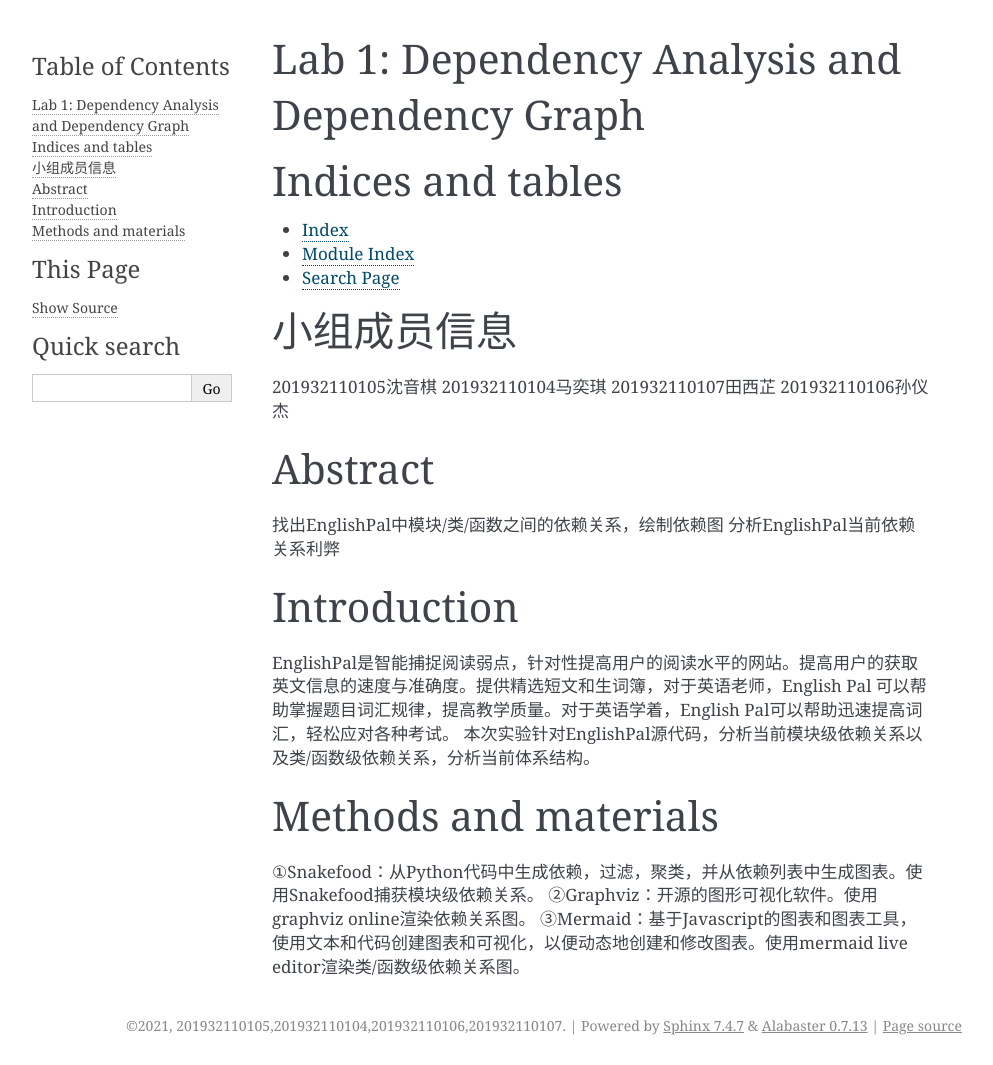
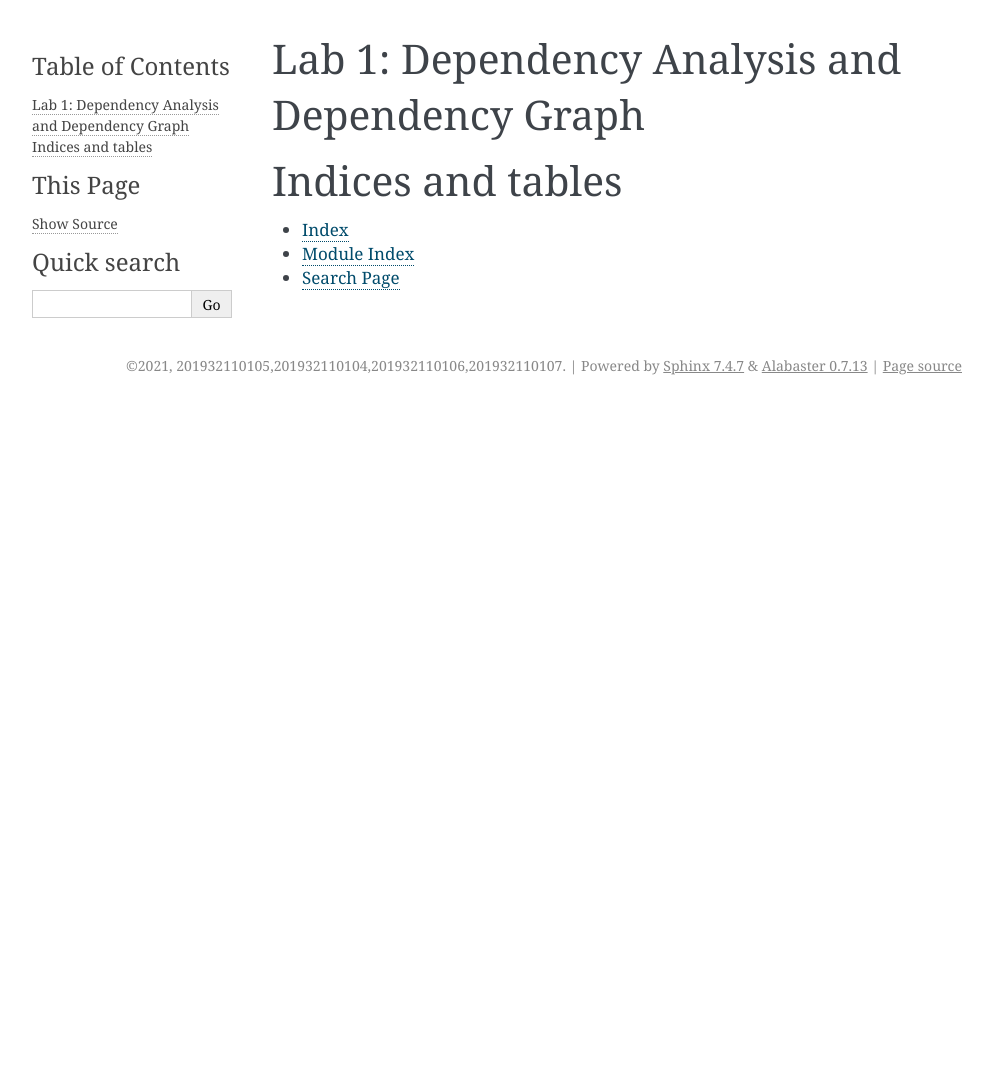
Before and after one commit to ChiefEye-official/Test, a Sphinx documentation site: the page built from englishpal/docs/source/index.rst, in a window 1280 px wide. Shown: the whole page, without its empty margins (148-1141 px from the left). Built offline with Sphinx 7.4.7, drawn with Linux system fonts in a browser that asks for light colours; after the commit the page ends 900 px from its top, so only the background shows below that.

Commit message:
Update index.rst

```diff
--- a/englishpal/docs/source/index.rst
+++ b/englishpal/docs/source/index.rst
@@ -18,26 +18,3 @@
 * :ref:`genindex`
 * :ref:`modindex`
 * :ref:`search`
-
-
-小组成员信息
-==================
-201932110105沈音棋 201932110104马奕琪
-201932110107田西芷 201932110106孙仪杰
-
-
-Abstract
-==================
-找出EnglishPal中模块/类/函数之间的依赖关系，绘制依赖图
-分析EnglishPal当前依赖关系利弊
-
-Introduction
-==================
-EnglishPal是智能捕捉阅读弱点，针对性提高用户的阅读水平的网站。提高用户的获取英文信息的速度与准确度。提供精选短文和生词簿，对于英语老师，English Pal 可以帮助掌握题目词汇规律，提高教学质量。对于英语学着，English Pal可以帮助迅速提高词汇，轻松应对各种考试。
-本次实验针对EnglishPal源代码，分析当前模块级依赖关系以及类/函数级依赖关系，分析当前体系结构。
-
-Methods and materials
-==================
-①Snakefood：从Python代码中生成依赖，过滤，聚类，并从依赖列表中生成图表。使用Snakefood捕获模块级依赖关系。
-②Graphviz：开源的图形可视化软件。使用graphviz online渲染依赖关系图。
-③Mermaid：基于Javascript的图表和图表工具，使用文本和代码创建图表和可视化，以便动态地创建和修改图表。使用mermaid live editor渲染类/函数级依赖关系图。
```
